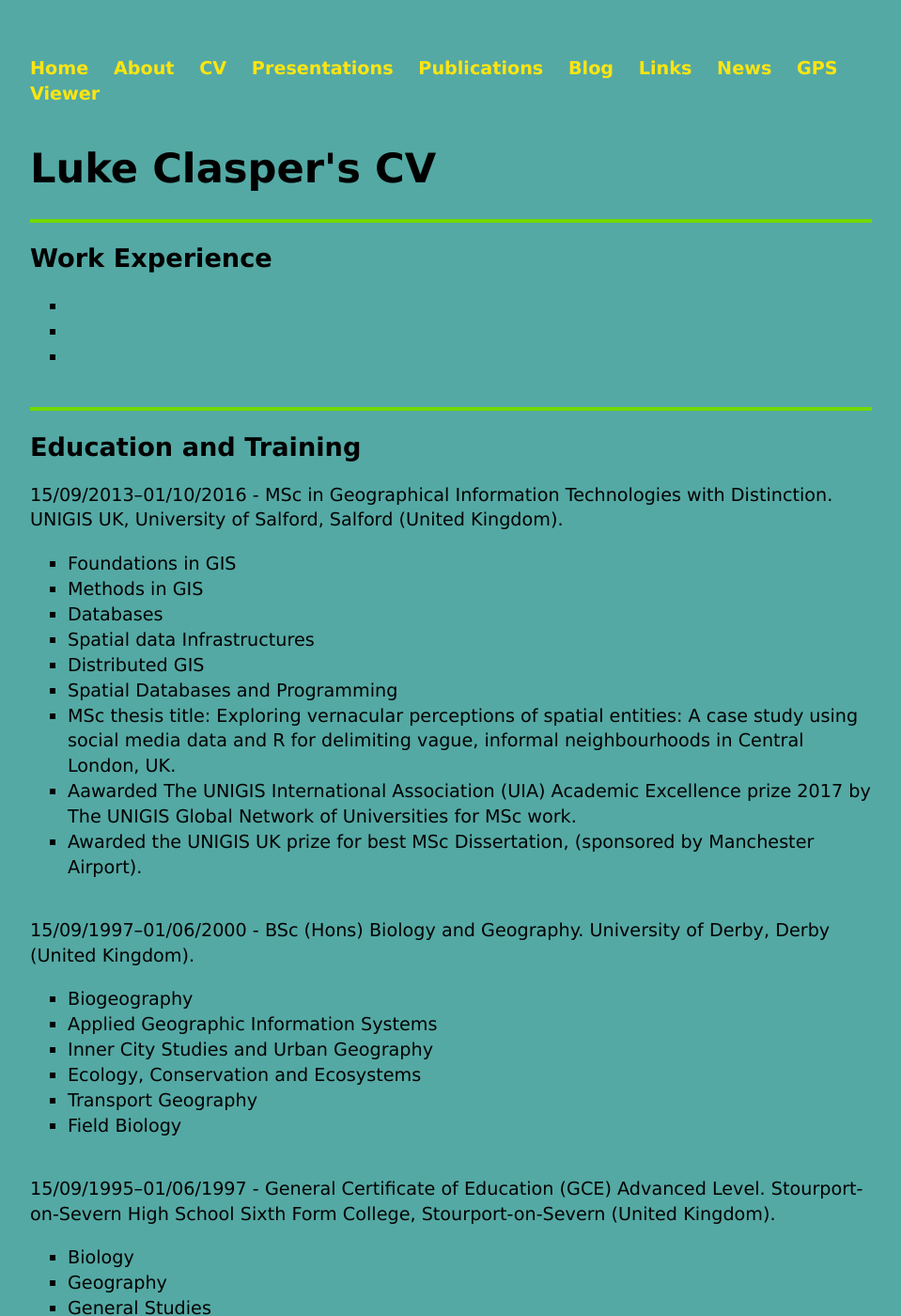
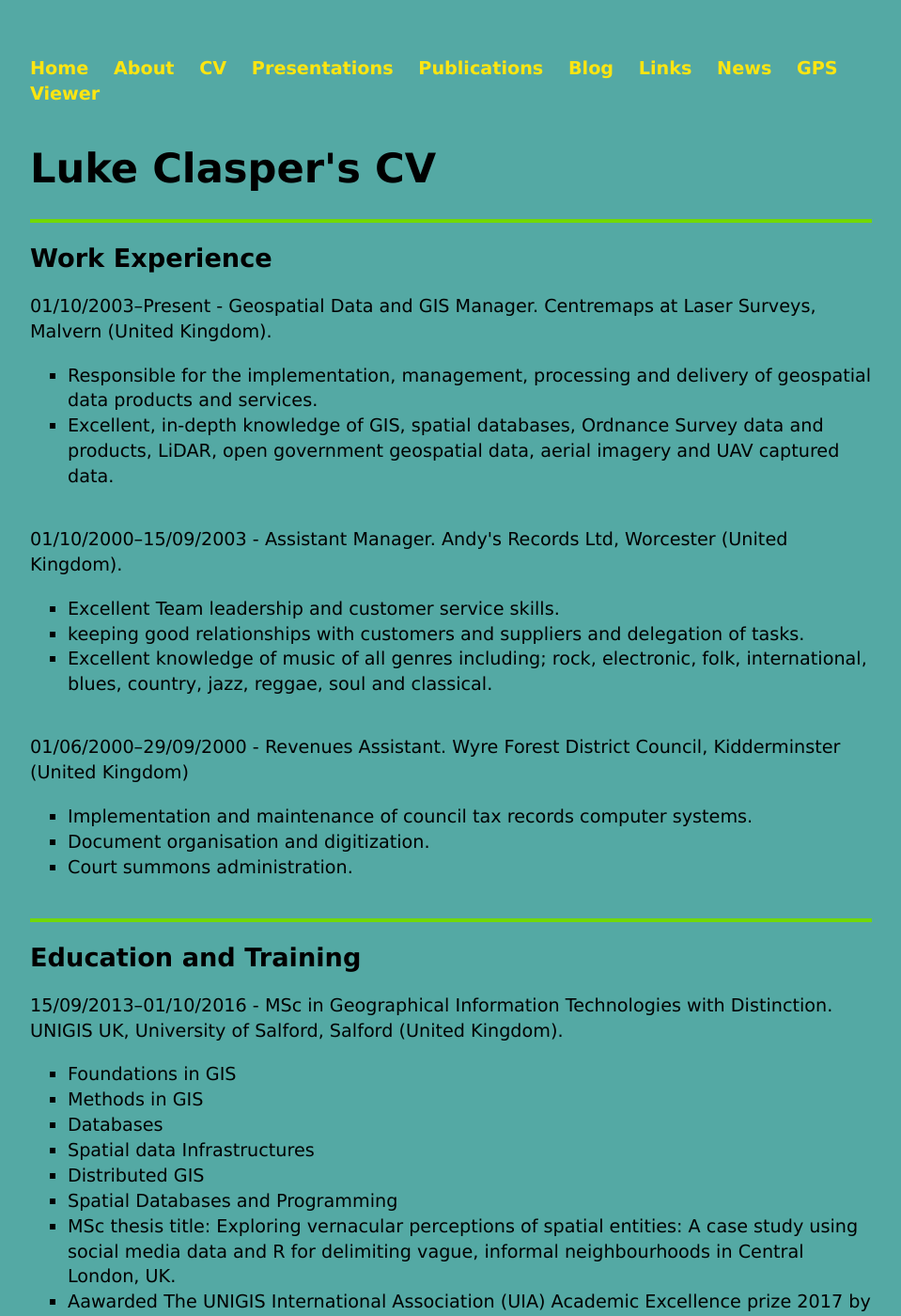
Before and after one commit to ltclasper/ltclasper.github.io, a Jekyll site: the page built from cv/index.html, in a window 1280 px wide and 1400 px high. Shown: the whole window at 94% size, without its empty margins (160-1119 px from the left). Built offline with Jekyll 4.4.1, drawn with Linux system fonts in a browser that asks for light colours.

Commit message:
Update index.html

```diff
--- a/cv/index.html
+++ b/cv/index.html
@@ -10,12 +10,34 @@ title: Luke Clasper's CV
 <div class="blurb">
 
   <h2>Work Experience</h2>
-	<p><ul style="list-style-type:square">
-    <li></li>
-    <li></li>
-    <li></li>
+	<p>01/10/2003–Present - Geospatial Data and GIS Manager. Centremaps at Laser Surveys, Malvern (United Kingdom).
+<ul style="list-style-type:square">
+    <li>Responsible for the implementation, management, processing and delivery of geospatial data products and services.</li>
+    <li>Excellent, in-depth knowledge of GIS, spatial databases, Ordnance Survey data and products, LiDAR, open government geospatial data, aerial imagery and UAV captured data.</li>
+
   </ul>
 	</p>
+
+	<p>01/10/2000–15/09/2003 - Assistant Manager. Andy's Records Ltd, Worcester (United Kingdom).
+<ul style="list-style-type:square">
+	<li>Excellent Team leadership and customer service skills.</li>
+	<li>keeping good relationships with customers and suppliers and delegation of tasks.</li>
+	<li>Excellent knowledge of music of all genres including; rock, electronic, folk, international, blues, country, jazz, reggae, soul and classical.</li>
+  </ul>
+	</p>
+
+	<p>01/06/2000–29/09/2000 - Revenues Assistant. Wyre Forest District Council, Kidderminster (United Kingdom)
+<ul style="list-style-type:square">
+	<li>Implementation and maintenance of council tax records computer systems.</li>
+	<li>Document organisation and digitization.</li>
+	<li>Court summons administration.</li>
+  </ul>
+	</p>
+
+
+
+
+
   <hr>
 	<h2>Education and Training</h2>
 
```
